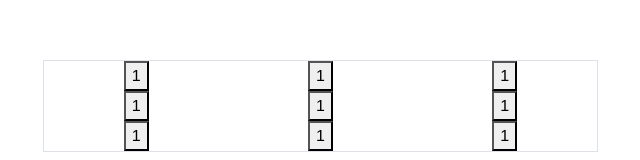
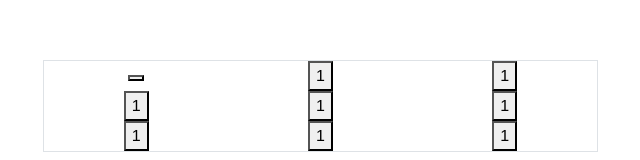
Before and after one commit to DhFernando/tic-tac-toe---Vue-Js, a Vue app: page / in a window 1280 px wide. Shown: the top 160 px of the page, without its empty margins (5-645 px from the left). Built offline with nearby package versions, Linux system fonts and the light colour scheme.

Commit message:
make x & o chage

```diff
--- a/src/components/ticTacToe.vue
+++ b/src/components/ticTacToe.vue
@@ -1,40 +1,39 @@
 <template>
   <div class="row container" >
     <div class="col-6 border ml-5">
-
       <div class="row">
         <div class="col">
-            <button @click="clicked()">1</button>
+            <button @click="clicked(1)" value = 1 id = 1></button>
         </div>
         <div class="col">
-            <button @click="clicked()">1</button>
+            <button @click="clicked(2)" id = 2>1</button>
         </div>
         <div class="col">
-            <button @click="clicked()">1</button>
+            <button @click="clicked(3)" id = 3>1</button>
         </div>
       </div>
 
       <div class="row">
         <div class="col">
-            <button @click="clicked()">1</button>
+            <button @click="clicked(4)" id = 4>1</button>
         </div>
         <div class="col">
-            <button @click="clicked()">1</button>
+            <button @click="clicked(5)" id = 5>1</button>
         </div>
         <div class="col">
-            <button @click="clicked()">1</button>
+            <button @click="clicked(6)" id = 6>1</button>
         </div>
       </div>
 
       <div class="row">
         <div class="col">
-            <button @click="clicked()">1</button>
+            <button @click="clicked(7)" id = 7>1</button>
         </div>
         <div class="col">
-            <button @click="clicked()">1</button>
+            <button @click="clicked(8)" id = 8>1</button>
         </div>
         <div class="col">
-            <button @click="clicked()">1</button>
+            <button @click="clicked(9)" id = 9>1</button>
         </div>
       </div>
 
@@ -49,15 +48,30 @@ export default {
 
   data(){
       return{
-
+        count : 0,
+        player:{
+          One : 'Dilshan',
+          Two : 'Gayathri'
+        }
       }
     },
     computed: {
 
     },
     methods:{
-      clicked(){
-        alert('clicked')
+      matricks(){
+        []
+      },
+      clicked(e){
+        this.count ++;
+
+        document.getElementById(e).disabled = true
+        if(this.count % 2 ){
+          document.getElementById(e).innerHTML = "X"
+        } else{
+          document.getElementById(e).innerHTML = "O"
+        }
+
       }
     }
 }
```
